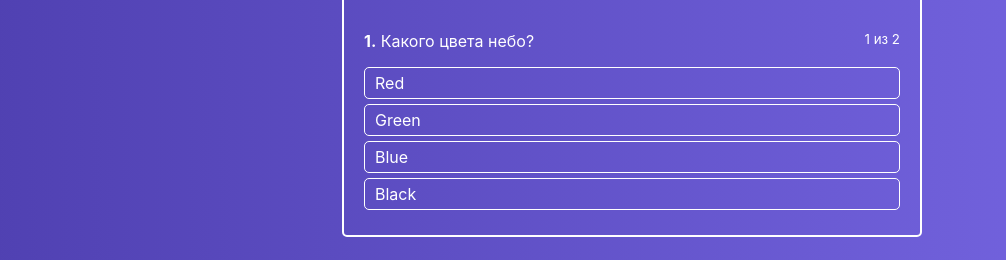
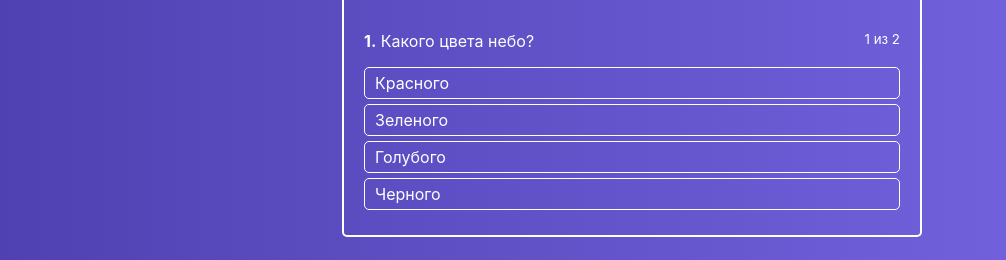
Before and after one commit to GreyTob/React-component-practice, a React (Create React App) app: page /quiz/1 in a window 1280 px wide. Shown: the part 189-449 px from the top of the page, without its empty margins (8-1014 px from the left). Built offline with nearby package versions, Linux system fonts and the light colour scheme.

Commit message:
Component Link

```diff
--- a/src/components/FinishedQuiz/FinishedQuiz.js
+++ b/src/components/FinishedQuiz/FinishedQuiz.js
@@ -1,11 +1,11 @@
-import React from "react"
-import classes from "./FinishedQuiz.module.css"
-import Button from "../UI/Button/Button"
+import React from 'react'
+import classes from './FinishedQuiz.module.css'
+import Button from '../UI/Button/Button'
+import { Link } from 'react-router-dom'
 
-const FinishedQuiz = props => {
-
+const FinishedQuiz = (props) => {
   const successCounter = Object.keys(props.results).reduce((total, key) => {
-    if(props.results[key] === 'success') {
+    if (props.results[key] === 'success') {
       total++
     }
     return total
@@ -14,29 +14,23 @@ const FinishedQuiz = props => {
   return (
     <div className={classes.FinishedQuiz}>
       <ul>
-
-        { props.quiz.map((quizItem, index)=> {
+        {props.quiz.map((quizItem, index) => {
           const cls = [
             'fa',
             props.results[quizItem.id] === 'error' ? 'fa-times' : 'fa-check',
-            classes[props.results[quizItem.id]]//classes.success or classes.error
+            classes[props.results[quizItem.id]], //classes.success or classes.error
           ]
 
           // debugger
 
           return (
-            <li
-              key={index}
-            >
+            <li key={index}>
               <strong>{index + 1}</strong>.&nbsp;
               {quizItem.question}
-              <i className={ cls.join(' ') }/>
-
+              <i className={cls.join(' ')} />
             </li>
           )
-
-        }) }
-
+        })}
 
         {/*<li>*/}
         {/*  <strong>1. </strong>*/}
@@ -50,17 +44,20 @@ const FinishedQuiz = props => {
         {/*</li>*/}
       </ul>
 
-
-
-      <p>Rightly { successCounter } for { props.quiz.length }</p>
+      <p>
+        Rightly {successCounter} for {props.quiz.length}
+      </p>
 
       <div>
-        <Button onClick={props.onRetry} type='primary'>Повторить</Button>
-        <Button type='success'>Перейти в список тестов</Button>
-        <Button type='error'>Ошибка</Button>
+        <Button onClick={props.onRetry} type="primary">
+          Повторить
+        </Button>
+        <Link to="/">
+          <Button type="success">Перейти в список тестов</Button>
+        </Link>
+
+        <Button type="error">Ошибка</Button>
       </div>
-
-
     </div>
   )
 }
--- a/src/containers/Quiz/Quiz.js
+++ b/src/containers/Quiz/Quiz.js
@@ -15,21 +15,21 @@ class Quiz extends Component {
         rightAnswerId: 3,
         id: 1,
         answers: [
-          { text: 'Red', id: 1 },
-          { text: 'Green', id: 2 },
-          { text: 'Blue', id: 3 },
-          { text: 'Black', id: 4 },
+          { text: 'Красного', id: 1 },
+          { text: 'Зеленого', id: 2 },
+          { text: 'Голубого', id: 3 },
+          { text: 'Черного', id: 4 },
         ],
       },
       {
-        question: 'Какого цвета негр?',
+        question: 'Столица Канады?',
         rightAnswerId: 4,
         id: 2,
         answers: [
-          { text: 'Red', id: 1 },
-          { text: 'White', id: 2 },
-          { text: 'it is not person', id: 3 },
-          { text: 'Black', id: 4 },
+          { text: 'Квебек', id: 1 },
+          { text: 'Торонто', id: 2 },
+          { text: 'Ванкувер', id: 3 },
+          { text: 'Оттава', id: 4 },
         ],
       },
     ],
```
